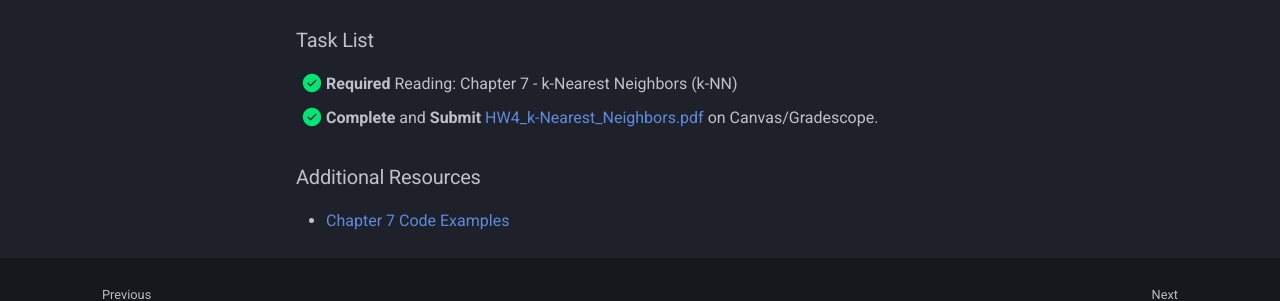
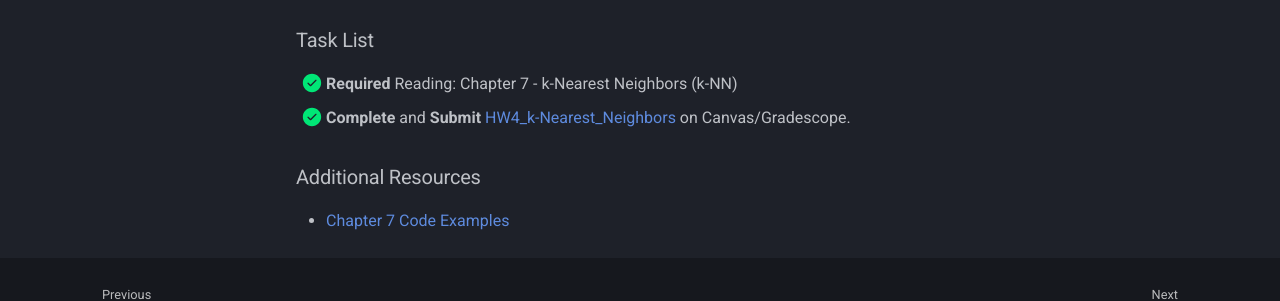
Before and after one commit to dcyoung23/msba511, an MkDocs documentation site: the page built from docs/notes/week_7.md, in a window 1280 px wide and 1072 px high. Shown: the part 658-959 px from the top of the window. Built offline with MkDocs 1.6.1 and Material for MkDocs 9.7.7, drawn with Linux system fonts in a browser that asks for light colours; comment, search, counter and statistics services are not loaded.

Commit message:
Minor Week 7 Notes update

```diff
--- a/docs/notes/week_7.md
+++ b/docs/notes/week_7.md
@@ -15,7 +15,7 @@
 ### Task List
 
 - [x] **Required** Reading: Chapter 7 - k-Nearest Neighbors (k-NN)
-- [x] **Complete** and **Submit** [HW4_k-Nearest_Neighbors.pdf](https://github.com/dcyoung23/msba511/blob/main/assignments/homework/HW4_k-Nearest_Neighbors.pdf) on Canvas/Gradescope.
+- [x] **Complete** and **Submit** [HW4_k-Nearest_Neighbors](https://github.com/dcyoung23/msba511/blob/main/assignments/homework/HW4_k-Nearest_Neighbors.pdf) on Canvas/Gradescope.
 
 ### Additional Resources
 
```
